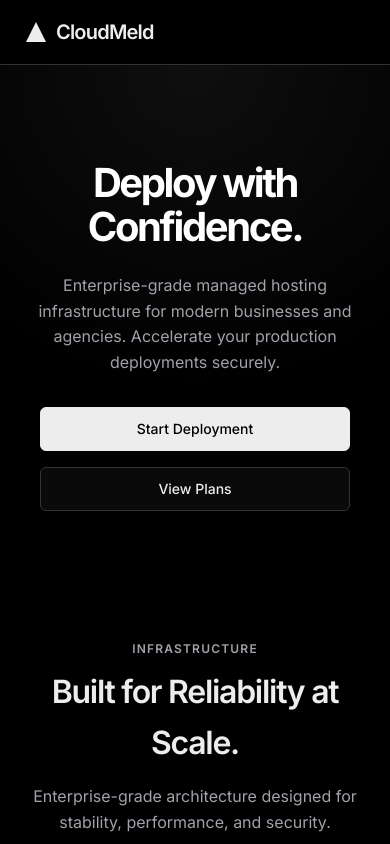
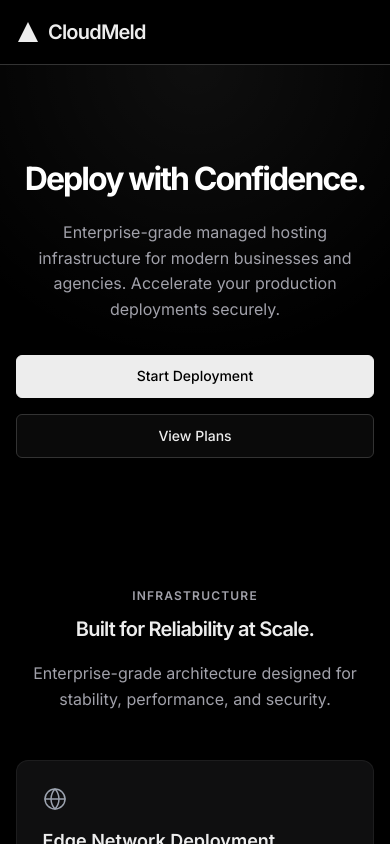
Before and after one commit to prajwal411/Hosting-, a Next.js app: page / in a window 390 px wide. Shown: the top 844 px of the page. Built offline with nearby package versions, Linux system fonts and the light colour scheme.

Commit message:
style: enforce strict mobile viewports and eliminate horizontal scrolling

```diff
--- a/src/app/globals.css
+++ b/src/app/globals.css
@@ -25,6 +25,8 @@ body {
   color: var(--text-primary);
   line-height: 1.6;
   -webkit-font-smoothing: antialiased;
+  overflow-x: hidden;
+  width: 100%;
 }
 
 * {
@@ -35,6 +37,8 @@ body {
 
 html {
   scroll-behavior: smooth;
+  overflow-x: hidden;
+  width: 100%;
 }
 
 a {
@@ -833,7 +837,7 @@ a {
   /* Hero Buttons */
   .hero-actions {
     flex-direction: column;
-    padding: 0 1rem;
+    padding: 0;
     align-items: stretch;
   }
 
@@ -842,8 +846,26 @@ a {
   }
 
   /* Pricing Grid */
+  .pricing-grid {
+    grid-template-columns: 1fr;
+  }
+
   .pricing-card {
     padding: 1.5rem;
+  }
+
+  /* Font Adjustments */
+  .infra-title {
+    font-size: 1.5rem;
+  }
+
+  .section-title {
+    font-size: 1.5rem;
+  }
+
+  /* Container */
+  .container {
+    padding: 0 1rem;
   }
 }
 
@@ -868,3 +890,21 @@ a {
     grid-template-columns: 1fr;
   }
 }
+
+@media (max-width: 480px) {
+  .hero-title {
+    font-size: 2rem;
+  }
+
+  .infra-title {
+    font-size: 1.25rem;
+  }
+
+  .section-title {
+    font-size: 1.25rem;
+  }
+
+  .pricing-card {
+    padding: 1.25rem;
+  }
+}
--- a/src/app/layout.tsx
+++ b/src/app/layout.tsx
@@ -1,4 +1,4 @@
-import type { Metadata } from "next";
+import type { Metadata, Viewport } from "next";
 import { Inter } from "next/font/google";
 import "./globals.css";
 
@@ -8,6 +8,13 @@ const inter = Inter({ subsets: ["latin"] });
 export const metadata: Metadata = {
   title: "CloudMeld Hosting - Checkout",
   description: "Starter Hosting Plan Checkout",
+};
+
+export const viewport: Viewport = {
+  width: "device-width",
+  initialScale: 1,
+  maximumScale: 1,
+  userScalable: false,
 };
 
 export default function RootLayout({
```
